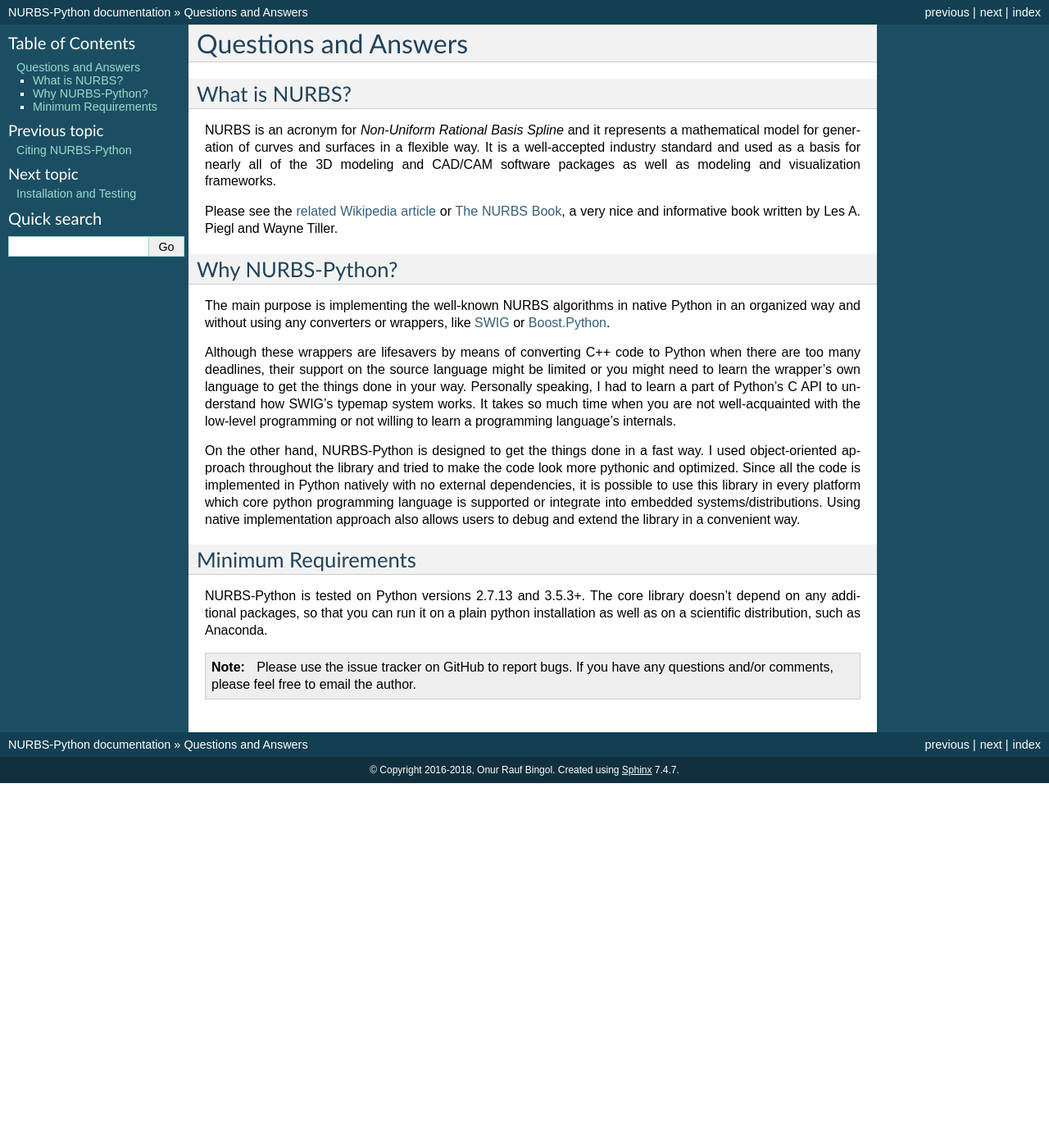
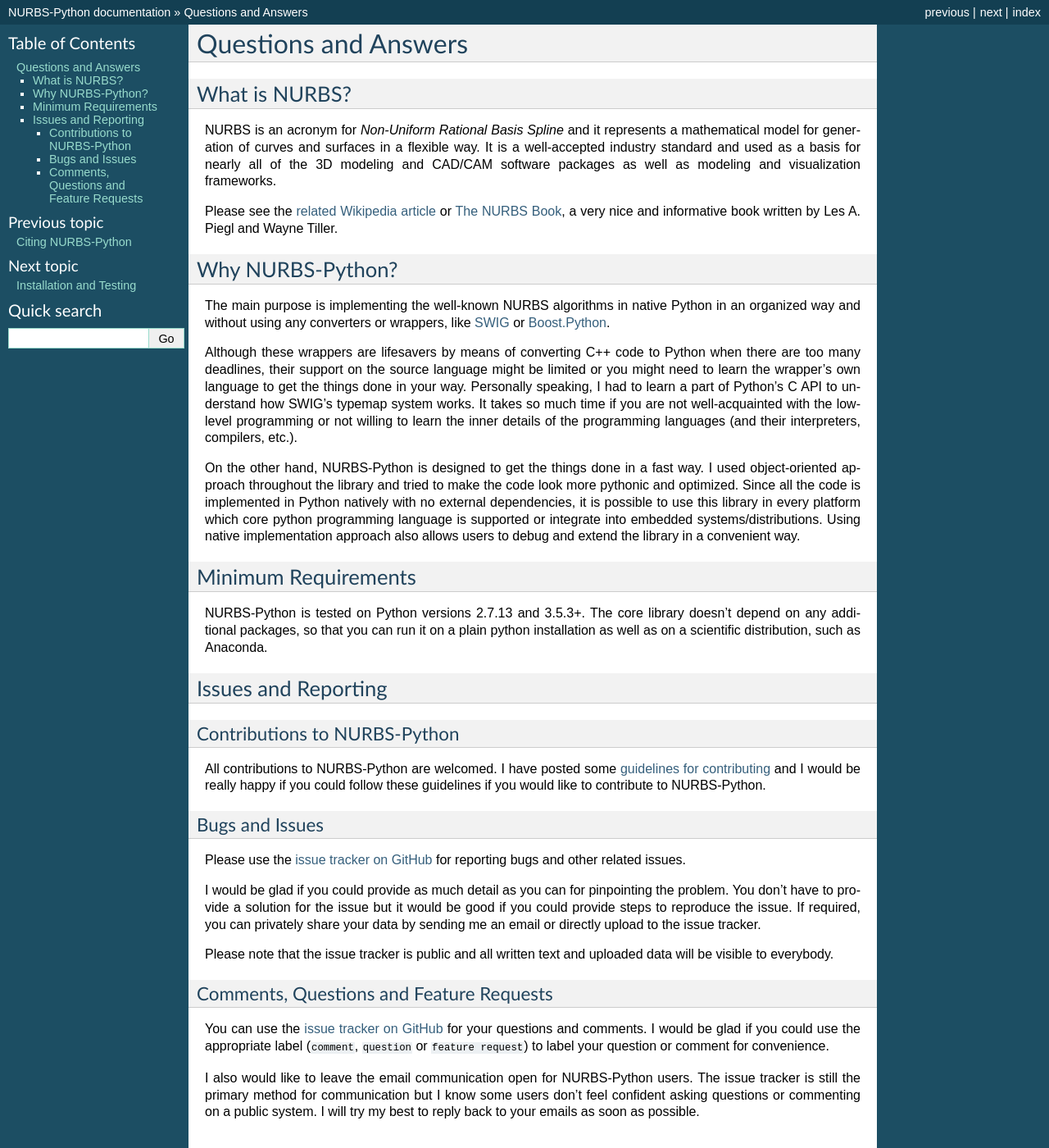
Before and after one commit to orbingol/NURBS-Python, a Sphinx documentation site: the page built from docs/q_a.rst, in a window 1280 px wide and 1400 px high. Shown: the whole window at 82% size. Built offline with Sphinx 7.4.7, drawn with Linux system fonts in a browser that asks for light colours; formulas are drawn with MathJax 3.

Commit message:
Move contribution details to documentation

```diff
--- a/docs/q_a.rst
+++ b/docs/q_a.rst
@@ -21,8 +21,8 @@
 Although these wrappers are lifesavers by means of converting C++ code to Python when there are too many deadlines,
 their support on the source language might be limited or you might need to learn the wrapper's own language to get the
 things done in your way. Personally speaking, I had to learn a part of Python's C API to understand how SWIG's typemap
-system works. It takes so much time when you are not well-acquainted with the low-level programming or not willing to
-learn a programming language's internals.
+system works. It takes so much time if you are not well-acquainted with the low-level programming or not willing to
+learn the inner details of the programming languages (and their interpreters, compilers, etc.).
 
 On the other hand, NURBS-Python is designed to get the things done in a fast way. I used object-oriented approach
 throughout the library and tried to make the code look more pythonic and optimized. Since all the code is implemented
@@ -36,7 +36,35 @@
 NURBS-Python is tested on Python versions 2.7.13 and 3.5.3+. The core library doesn't depend on any additional packages,
 so that you can run it on a plain python installation as well as on a scientific distribution, such as Anaconda.
 
-.. note::
+Issues and Reporting
+====================
 
-    Please use the issue tracker on GitHub to report bugs. If you have any questions and/or comments,
-    please feel free to email the author.
+Contributions to NURBS-Python
+-----------------------------
+
+All contributions to NURBS-Python are welcomed. I have posted some
+`guidelines for contributing <https://github.com/orbingol/NURBS-Python/blob/master/.github/CONTRIBUTING.md>`_ and
+I would be really happy if you could follow these guidelines if you would like to contribute to NURBS-Python.
+
+Bugs and Issues
+---------------
+
+Please use the `issue tracker on GitHub <https://github.com/orbingol/NURBS-Python/issues>`_
+for reporting bugs and other related issues.
+
+I would be glad if you could provide as much detail as you can for pinpointing the problem. You don't have to provide
+a solution for the issue but it would be good if you could provide steps to reproduce the issue. If required,
+you can privately share your data by sending me an email or directly upload to the issue tracker.
+
+Please note that the issue tracker is public and all written text and uploaded data will be visible to everybody.
+
+Comments, Questions and Feature Requests
+----------------------------------------
+
+You can use the `issue tracker on GitHub <https://github.com/orbingol/NURBS-Python/issues>`_ for your questions and
+comments. I would be glad if you could use the appropriate label (``comment``, ``question`` or ``feature request``) to
+label your question or comment for convenience.
+
+I also would like to leave the email communication open for NURBS-Python users. The issue tracker is still the primary
+method for communication but I know some users don't feel confident asking questions or commenting on a public system.
+I will try my best to reply back to your emails as soon as possible.
```
Also changed, not shown: README.rst (+0 -17 lines).
